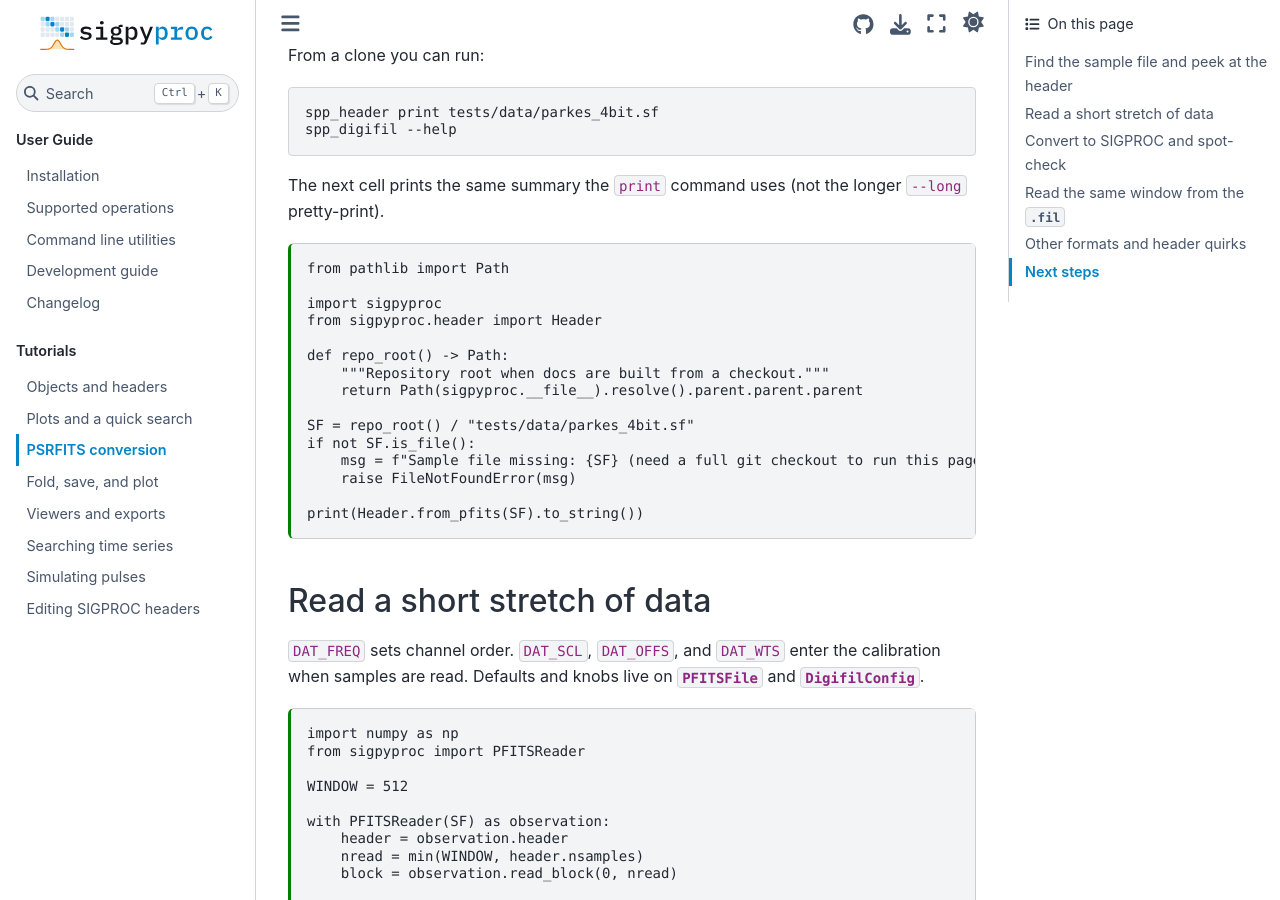
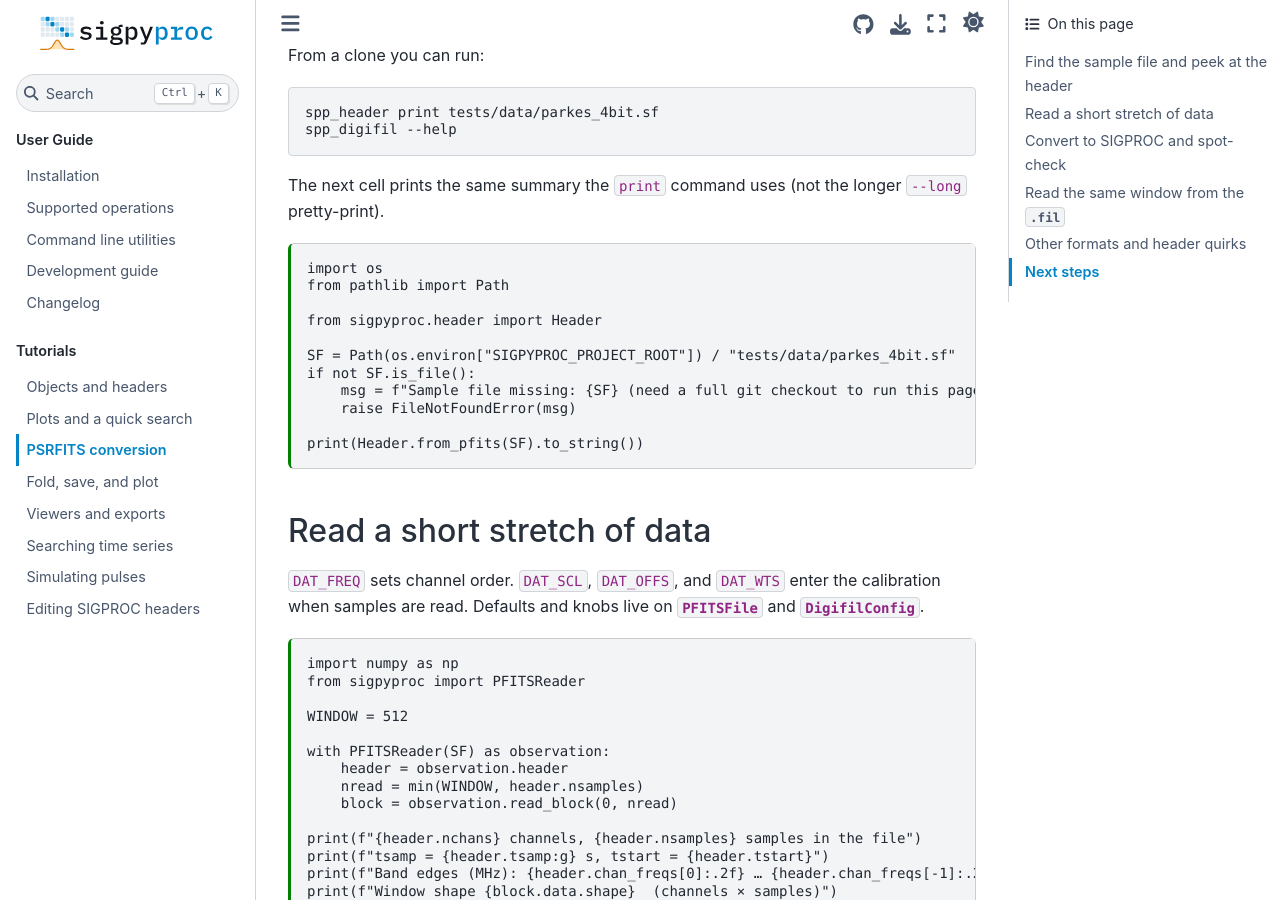
Before and after one commit to FRBs/sigpyproc3, a Sphinx documentation site: the page built from docs/tutorials/io.md, in a window 1280 px wide and 900 px high, scrolled down 528 px. Built offline with Sphinx 7.4.7 and the Sphinx Book theme 1.1.4, drawn with Linux system fonts in a browser that asks for light colours; pages that are not in the unit, such as notebooks, are missing from menus.

````diff
--- a/docs/conf.py
+++ b/docs/conf.py
@@ -14,6 +14,8 @@ from typing import TYPE_CHECKING, Any
 DOCS_DIR = Path(__file__).resolve().parent
 ROOT_DIR = DOCS_DIR.parent
 SRC_DIR = ROOT_DIR / "src"
+
+os.environ.setdefault("SIGPYPROC_PROJECT_ROOT", str(ROOT_DIR))
 
 sys.path.insert(0, str(SRC_DIR))
 
--- a/docs/tutorials/io.md
+++ b/docs/tutorials/io.md
@@ -34,16 +34,12 @@ The next cell prints the same summary the `print` command uses (not the longer
 `--long` pretty-print).
 
 ```{code-cell} ipython3
+import os
 from pathlib import Path
 
-import sigpyproc
 from sigpyproc.header import Header
 
-def repo_root() -> Path:
-    """Repository root when docs are built from a checkout."""
-    return Path(sigpyproc.__file__).resolve().parent.parent.parent
-
-SF = repo_root() / "tests/data/parkes_4bit.sf"
+SF = Path(os.environ["SIGPYPROC_PROJECT_ROOT"]) / "tests/data/parkes_4bit.sf"
 if not SF.is_file():
     msg = f"Sample file missing: {SF} (need a full git checkout to run this page)"
     raise FileNotFoundError(msg)
````
Also changed, not shown: README.md (+2 -2 lines), .readthedocs.yml.
